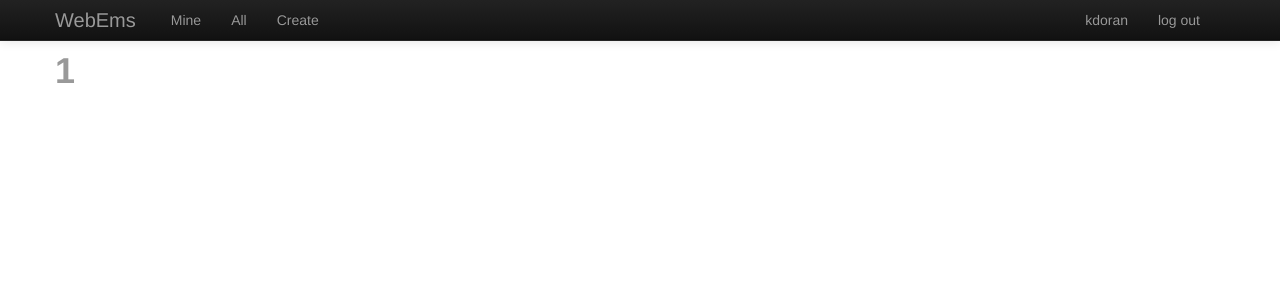
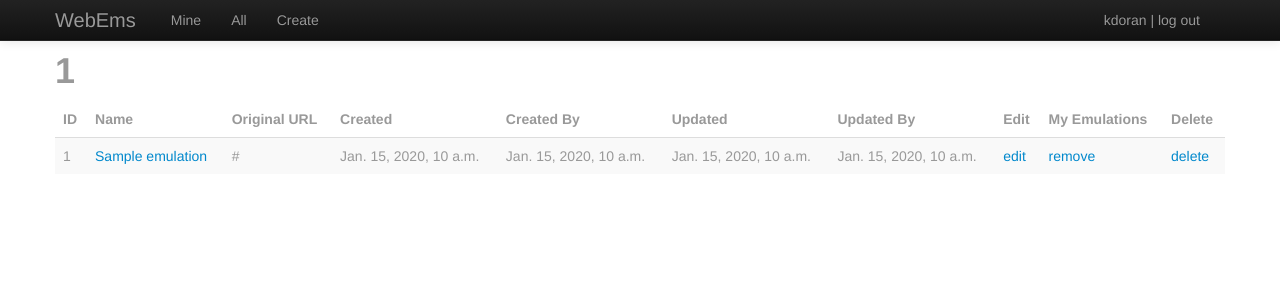
Before and after one commit to freexploit/webems, a Django app: template webems_project/emulations/templates/emulations.html in a window 1280 px wide. Shown: the top 300 px of the page. Run offline with Django 3.2, Linux system fonts and the light colour scheme; the template is opened without the code that fills it: most values are stand-ins (such as "Sample title", 1, 10 or a date in 2020); data that the repository does not hold is empty; parts of the project's set-up code (start-up, migrations or seed data) failed here and were passed over.

Commit message:
basic view emulations

```diff
--- /dev/null
+++ b/webems_project/emulations/templates/emulation.html
@@ -0,0 +1 @@
+{{content|safe}}
--- a/webems_project/emulations/templates/emulations.html
+++ b/webems_project/emulations/templates/emulations.html
@@ -6,5 +6,37 @@
 {% block nav-all %}{% if page == 'All Emulations' %}active{% endif %}{% endblock %}
 
 {% block body %}
-	<h1>{{page}}</h1>
+<h1>{{page}}</h1>
+<table class="table table-striped">
+	<thead>
+		<tr>
+			<th>ID</th>
+			<th>Name</th>
+			<th>Original URL</th>
+			<th>Created</th>
+			<th>Created By</th>
+			<th>Updated</th>
+			<th>Updated By</th>
+			<th>Edit</th>
+			<th>My Emulations</th>
+			<th>Delete</th>
+		</tr>
+	</thead>
+	<tbody>
+		{% for emulation in emulations %}
+		<tr>
+			<td>{{emulation.id}}</td>
+			<td><a target="_blank" href="/emulation/{{emulation.id}}/view/">{{emulation.title}}</td>
+			<td>{{emulation.page_url}}</td>
+			<td>{{emulation.created}}</td>
+			<td>{{emulation.created}}</td>
+			<td>{{emulation.updated}}</td>
+			<td>{{emulation.updated}}</td>
+			<td><a href="/emulation/{{emulation.id}}/edit"target="_blank">edit</a></td>
+			<td><a href="/emulation/{{emulation.id}}/myemulations"target="_blank">remove</a></td>
+			<td><a href="/emulation/{{emulation.id}}/delete"target="_blank">delete</a></td>
+		</tr>
+		{% endfor %}
+	</tbody>
+</table>
 {% endblock %}
--- a/webems_project/globals/templates/base.html
+++ b/webems_project/globals/templates/base.html
@@ -27,10 +27,7 @@
                               <a href="/create">Create</a>
                           </li>
                           <li class="account">
-                              <a href="/account/logout">log out</a>
-                          </li>
-                          <li class="account">
-                              <a href="/account/home">kdoran</a>
+                              <a href="/account/logout">kdoran | log out</a>
                           </li>
                       </ul>
                   </div>
--- a/webems_project/urls.py
+++ b/webems_project/urls.py
@@ -6,6 +6,10 @@ admin.autodiscover()
 urlpatterns = patterns('',
     url(r'^', include('globals.urls')),
     url(r'^emulations/*', include('emulations.urls')),
+    url(r'emulation/(?P<pk>\d+)/view/$', 'emulations.views.view'),
+    url(r'emulation/(?P<pk>\d+)/edit/$', 'emulations.views.edit'),
+    url(r'emulation/(?P<pk>\d+)/delete/$', 'emulations.views.delete'),
+    url(r'emulation/(?P<pk>\d+)/myemulations/$', 'emulations.views.myemulations'),
     url(r'^accounts/*', include('accounts.urls')),
     url(r'^admin/', include(admin.site.urls)),
 )
```
Also changed, not shown: webems_project/emulations/views.py (+46 -5 lines).
